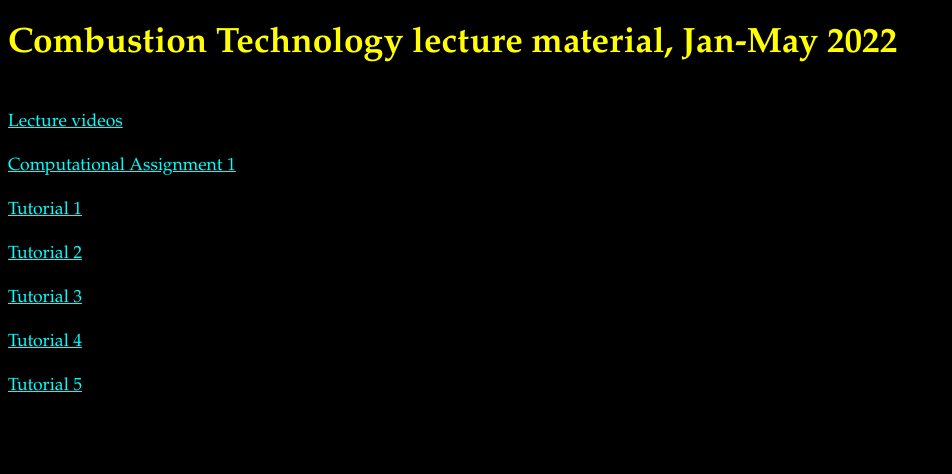
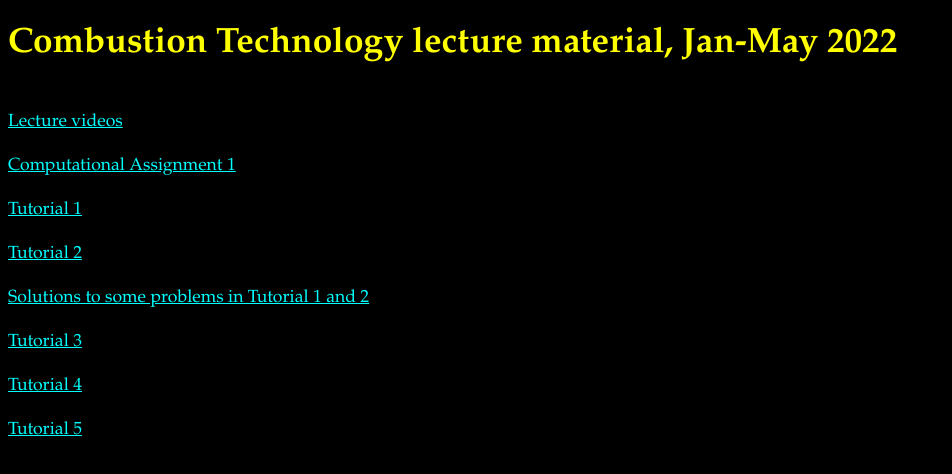
Before and after one commit to krithikasivaram/CT_2022, a plain HTML site: page 7937011aa3bf60f517172ccdccea1d43c295a1be/index.html in a window 1280 px wide. Shown: the whole page, without its empty margins (0-952 px from the left). Drawn offline with nearby package versions, Linux system fonts and the light colour scheme; some packages are replaced by stand-ins of ours.

Commit message:
Solutions to tut 1 and 2

```diff
--- a/7937011aa3bf60f517172ccdccea1d43c295a1be/index.html
+++ b/7937011aa3bf60f517172ccdccea1d43c295a1be/index.html
@@ -50,6 +50,9 @@ A:hover{color:red}
 <a href="https://github.com/krithikasivaram/CT_2022/blob/main/Tutorial_NonPremixedFlames.pdf">Tutorial 2</a>
 </br>
 <br>
+<a href="https://github.com/krithikasivaram/CT_2022/blob/main/Selected_solutions.pdf">Solutions to some problems in Tutorial 1 and 2</a>
+</br>
+<br>
 <a href="">Tutorial 3</a>
 </br>
 <br>
```
